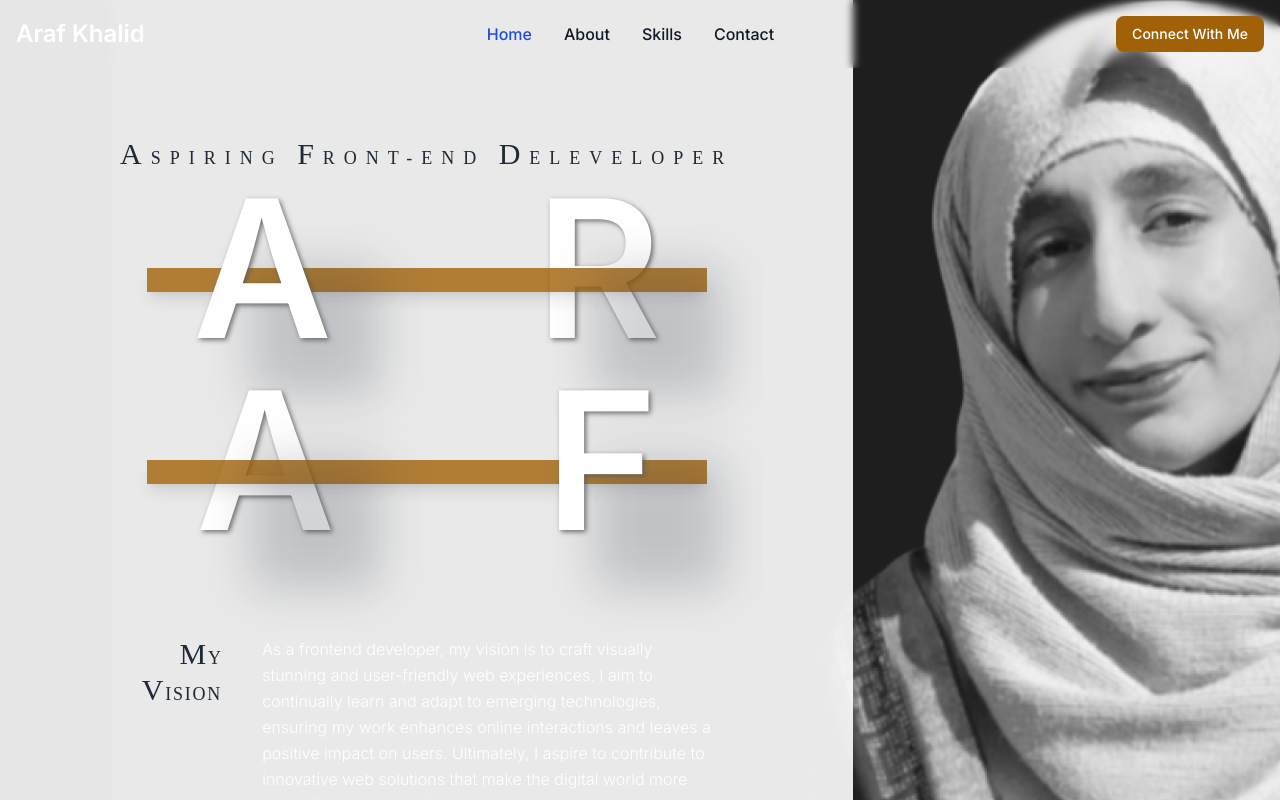
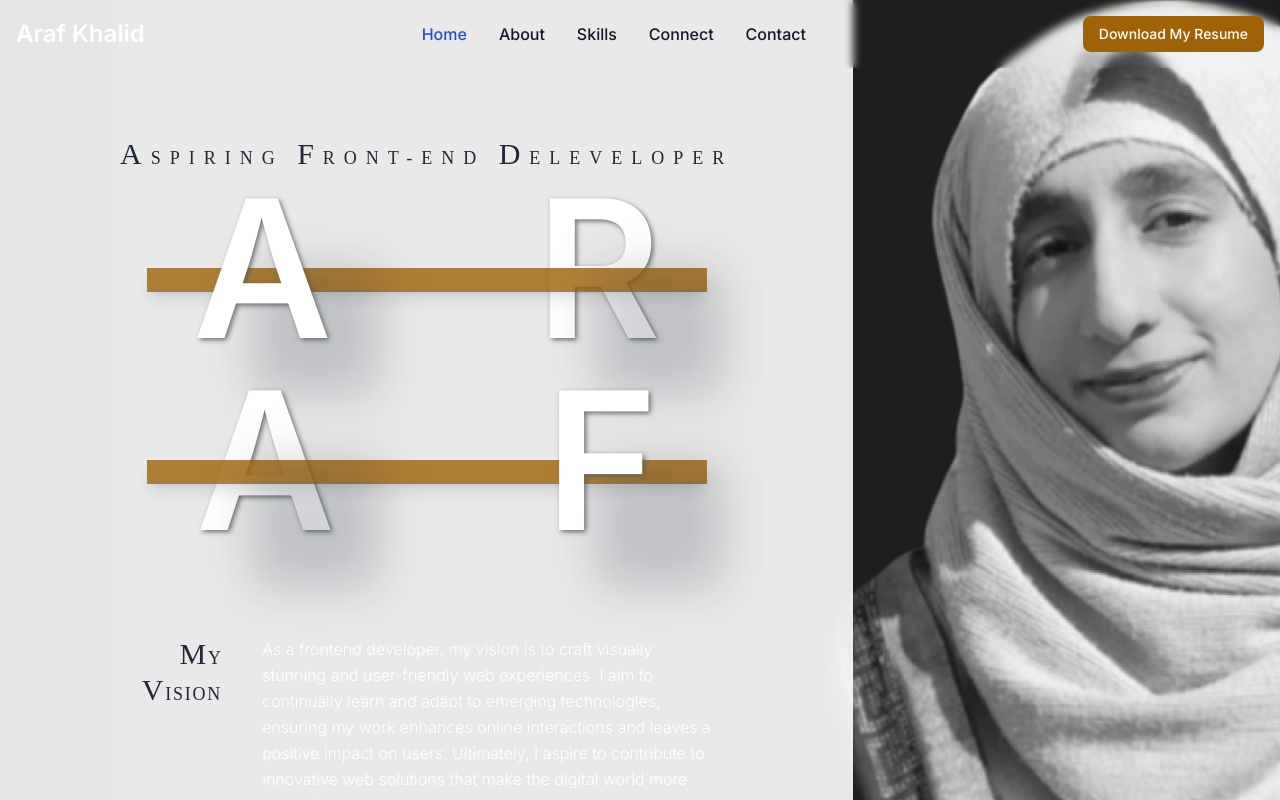
Before and after one commit to arafrao123/my_portfolio, a Next.js app: page / in a window 1280 px wide. Shown: the top 800 px of the page. Built offline with nearby package versions, Linux system fonts and the light colour scheme.

Commit message:
CV Added

```diff
--- a/src/components/Navbar/navbar.js
+++ b/src/components/Navbar/navbar.js
@@ -21,12 +21,15 @@ export default function Navbar() {
           </span>
         </a>
         <div className="flex md:order-2">
-          <Link href="https://www.linkedin.com/in/arafkhalid/">
+          <Link
+            href="https://drive.google.com/file/d/1sNH-nznBVvOGb9YDkahvAn9092Gs--iZ/view?usp=sharing"
+            download="CV- Araf Khalid.pdf"
+          >
             <button
               type="button"
               className="text-white focus:ring-4 focus:outline-none font-medium rounded-lg text-sm px-4 py-2 text-center mr-3 md:mr-0 bg-yellow-700 hover:bg-black focus:ring-yellow-900"
             >
-              Connect With Me
+              Download My Resume
             </button>
           </Link>
 
@@ -89,6 +92,14 @@ export default function Navbar() {
             </li>
             <li>
               <a
+                href="https://www.linkedin.com/in/arafkhalid/"
+                className="block py-2 pl-3 pr-4 text-gray-900 rounded hover:font-bold md:hover:bg-transparent md:hover:text-blue-700 md:p-0 md:dark:hover:text-yellow-700 dark:text-black  dark:hover:text-yellow-700 md:dark:hover:bg-transparent dark:border-gray-700"
+              >
+                Connect
+              </a>
+            </li>
+            <li>
+              <a
                 href="#contact"
                 className="block py-2 pl-3 pr-4 text-gray-900 rounded hover:font-bold md:hover:bg-transparent md:hover:text-blue-700 md:p-0 md:dark:hover:text-yellow-700 dark:text-black  dark:hover:text-yellow-700 md:dark:hover:bg-transparent dark:border-gray-700"
               >
```
